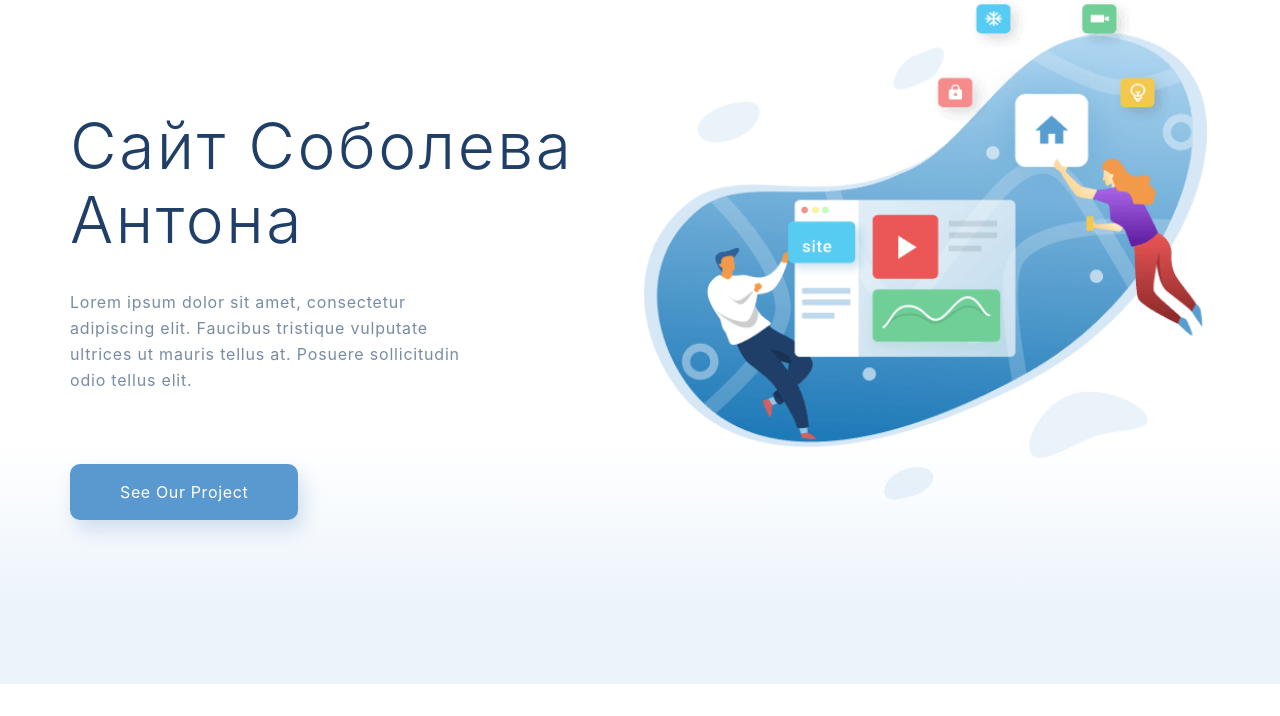
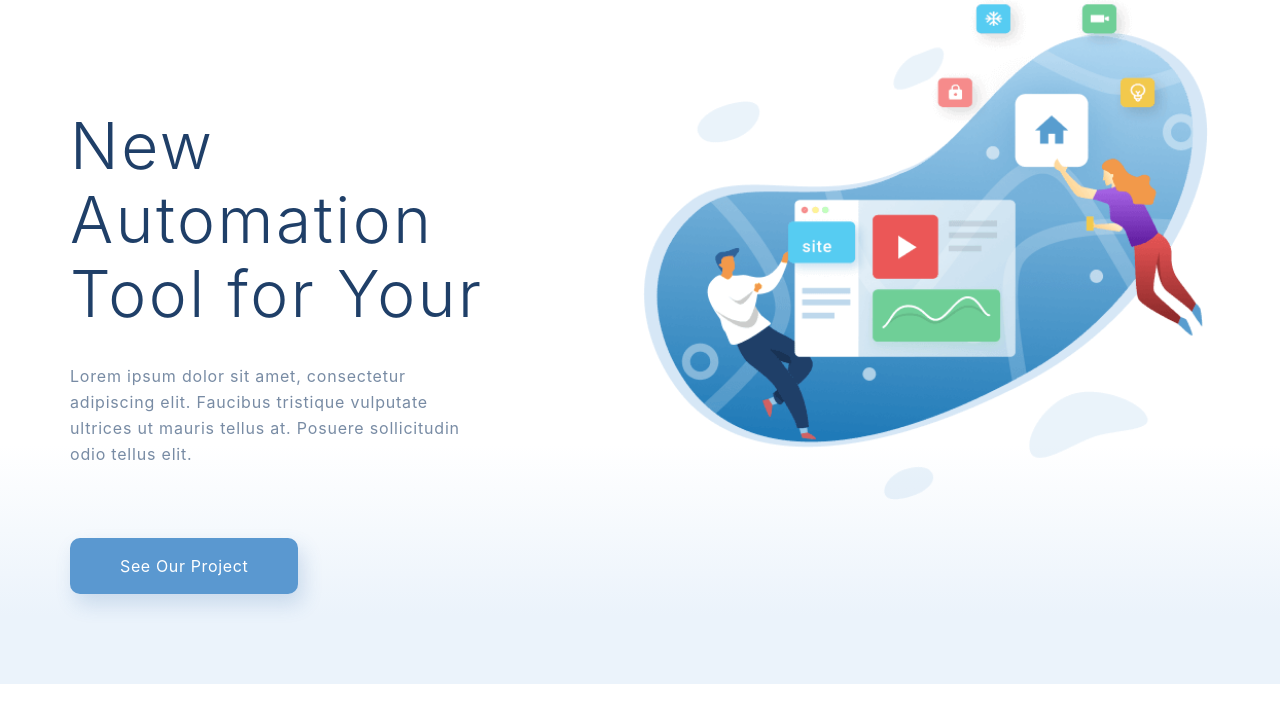
Before and after one commit to antonsobolev1987/Homepage, a plain HTML site: page index.html in a window 1280 px wide. Shown: the part 84-800 px from the top of the page. Drawn offline with Linux system fonts and the light colour scheme.

Commit message:
Revert "Заменил заголовок h1 в index.html"
This reverts commit 03083edcd096e0c3412a07ed577a13023027d23f.

```diff
--- a/index.html
+++ b/index.html
@@ -19,7 +19,8 @@
                         <li><a href="contacts.html"><img src="img/contacts/ic_menu_48px.svg" alt="image"></a></li>
                     </ul>
                     <div class="top_info">
-                        <h1 class="top_info_header">Сайт Соболева Антона</h1>
+                        <h1 class="top_info_header">New Automation
+                            Tool for Your</h1>
                         <p class="text top_info_text">Lorem ipsum dolor sit amet, consectetur adipiscing elit. Faucibus
                             tristique
                             vulputate ultrices ut mauris tellus at.
```
